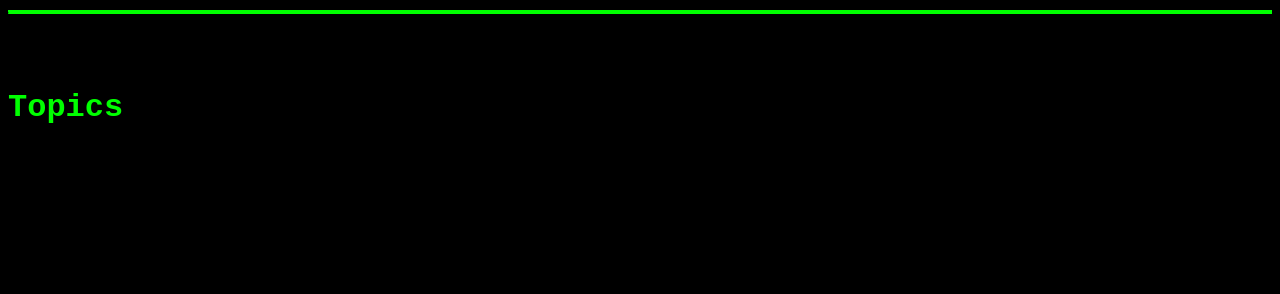
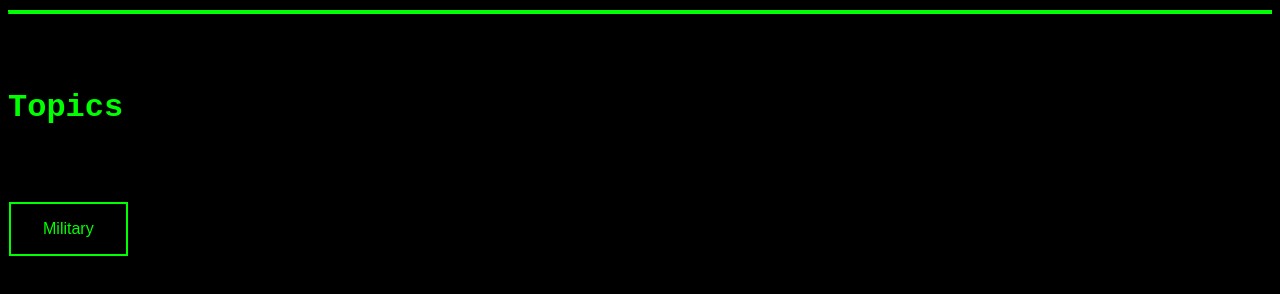
Before and after one commit to FireworldStudios/My-Brutalist-Homepage, a plain HTML site: page index.html in a window 1280 px wide. Shown: the part 166-460 px from the top of the page. Drawn offline with Linux system fonts and the light colour scheme.

Commit message:
Update index.html

```diff
--- a/index.html
+++ b/index.html
@@ -49,6 +49,30 @@
         border-top: 3px solid #bbb;
         border-color: lime;
       }
+      .button {
+        background-color: lime;
+        border: none;
+        color: white;
+        padding: 16px 32px;
+        text-align: center;
+        text-decoration: none;
+        display: inline-block;
+        font-size: 16px;
+        margin: 2px 1px;
+        transition-duration: 0.4s;
+        cursor: pointer;
+      }
+
+      .button1 {
+        background-color: black;
+        color: lime;
+        border: 2px solid lime;
+      }
+
+      .button1:hover {
+        background-color: lime;
+        color: black;
+}
     </style>
   </head>
   <div class="topnav">
@@ -61,6 +85,7 @@
       <h3>My Brutalist Homepage</h3>
     <hr class="solid">
     <h6>Topics</h6>
+    <button class="button button1">Military</button>
   </body>
 
 </html>
```
